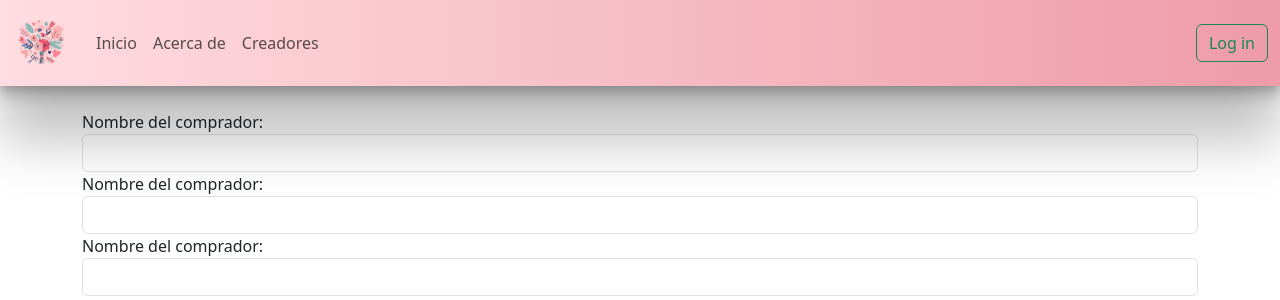
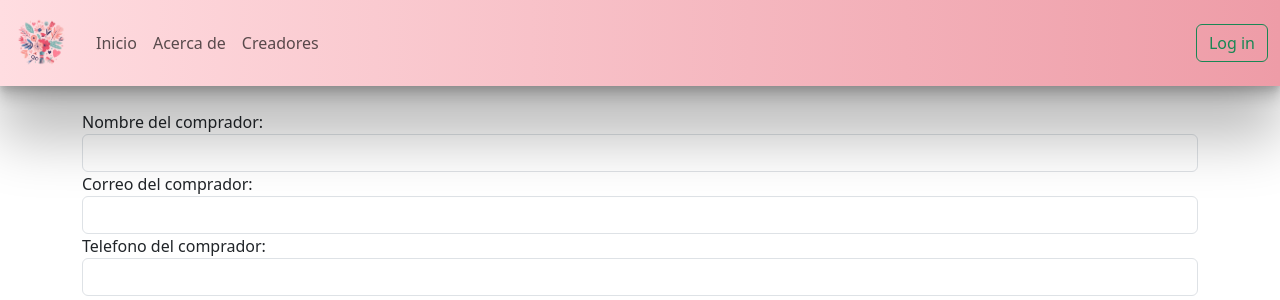
Before and after one commit to regaaron/Buganbilias, an Angular app: page /nuevaVenta in a window 1280 px wide. Shown: the top 300 px of the page. Built offline with nearby package versions, Linux system fonts and the light colour scheme.

Commit message:
Detalles finales

```diff
--- a/src/app/componentes/creadores/creadores.component.html
+++ b/src/app/componentes/creadores/creadores.component.html
@@ -85,7 +85,7 @@
       </div>
       <div class="flip-card-back">
         <p class="title">Gaby</p>
-        <p>Lorem ipsum dolor sit, amet consectetur adipisicing elit. Laborum ipsum error repellendus facere asperiores a exercitationem, quasi mollitia et quod minus harum placeat ut animi id sit facilis iste nihil.</p>
+        <p>Hola! me llamo Gaby y soy estudiante de Ingeniería en Sistemas Computacionales. Dedico gran parte de mi tiempo al desarrollo de tecnologías web, desde páginas web informativas hasta sistemas empresariales basados en web, lo que me me ha hecho que desarrolle un gusto especial por esta área de la programación.</p>
 
         <div class="social-icons">
           <a href="https://www.facebook.com" target="_blank"><i class="fa-brands fa-facebook"></i></a>
@@ -103,7 +103,7 @@
       </div>
       <div class="flip-card-back">
         <p class="title"> Nadia </p>
-        <p>Lorem ipsum dolor sit, amet consectetur adipisicing elit. Laborum ipsum error repellendus facere asperiores a exercitationem, quasi mollitia et quod minus harum placeat ut animi id sit facilis iste nihil.</p>
+        <p>¡Hola!, mi nombre es Nadia y actualmente estoy cursando la carrera de Ingeniería en Sistemas Computacionales. En este momento me encuentro inmersa en el estudio de Tecnologías Web, una asignatura que ha capturado completamente mi interés y se ha convertido en mi favorita.</p>
 
         <div class="social-icons">
           <a href="https://www.facebook.com" target="_blank"><i class="fa-brands fa-facebook"></i></a>
@@ -121,7 +121,7 @@
       </div>
       <div class="flip-card-back">
         <p class="title">Paula</p>
-        <p>Lorem ipsum dolor sit, amet consectetur adipisicing elit. Laborum ipsum error repellendus facere asperiores a exercitationem, quasi mollitia et quod minus harum placeat ut animi id sit facilis iste nihil.</p>
+        <p>Hola, soy Paula y estudio ISC en la Universidad Autónoma de Aguascalientes. Usualmente suelo enfocarme más en back-end, pero con Angular disfruto mucho hacer front-end!</p>
         <div class="social-icons">
           <a href="https://www.facebook.com" target="_blank"><i class="fa-brands fa-facebook"></i></a>
           <a href="https://www.instagram.com" target="_blank"><i class="fa-brands fa-instagram"></i></a>
--- a/src/app/componentes/header/header.component.ts
+++ b/src/app/componentes/header/header.component.ts
@@ -60,18 +60,21 @@ export class HeaderComponent {
 
         case 'proveedor':
         return [
+          { name: 'Inicio', link: 'buscarProducto' },
           { name: 'verOrdenCompra', link: 'verOrdenCompra' },
           { name: 'verPagos', link: 'verPagos' },
 
         ];
         case 'delivery':
           return [
+            { name: 'Inicio', link: 'buscarProducto' },
             { name: 'verPedidos', link: 'verPedidos' },
             { name: 'verRutas', link: 'verRutas' },
 
           ];
           case 'contador':
             return [
+              { name: 'Inicio', link: 'buscarProducto' },
               { name: 'verIngresos', link: 'verIngresos' },
               { name: 'verGastos', link: 'verGastos' },
               { name: 'verBalance', link: 'verBalance' },
--- a/src/app/componentes/venta/venta.component.html
+++ b/src/app/componentes/venta/venta.component.html
@@ -5,11 +5,11 @@
             <input type="text" class="form-control" id="nombre" name="nombre"  [(ngModel)]="nombreComprador" required>
         </div>
         <div class="form-group">
-            <label for="correo">Nombre del comprador:</label>
+            <label for="correo">Correo del comprador:</label>
             <input type="email" class="form-control" id="email" name="correo" [(ngModel)]="correoComprador" required>
         </div>
         <div class="form-group">
-            <label for="telefono">Nombre del comprador:</label>
+            <label for="telefono">Telefono del comprador:</label>
             <input type="number" class="form-control" id="telefono" name="telefono" [(ngModel)]="telefonoComprador" required>
         </div>
 
```
